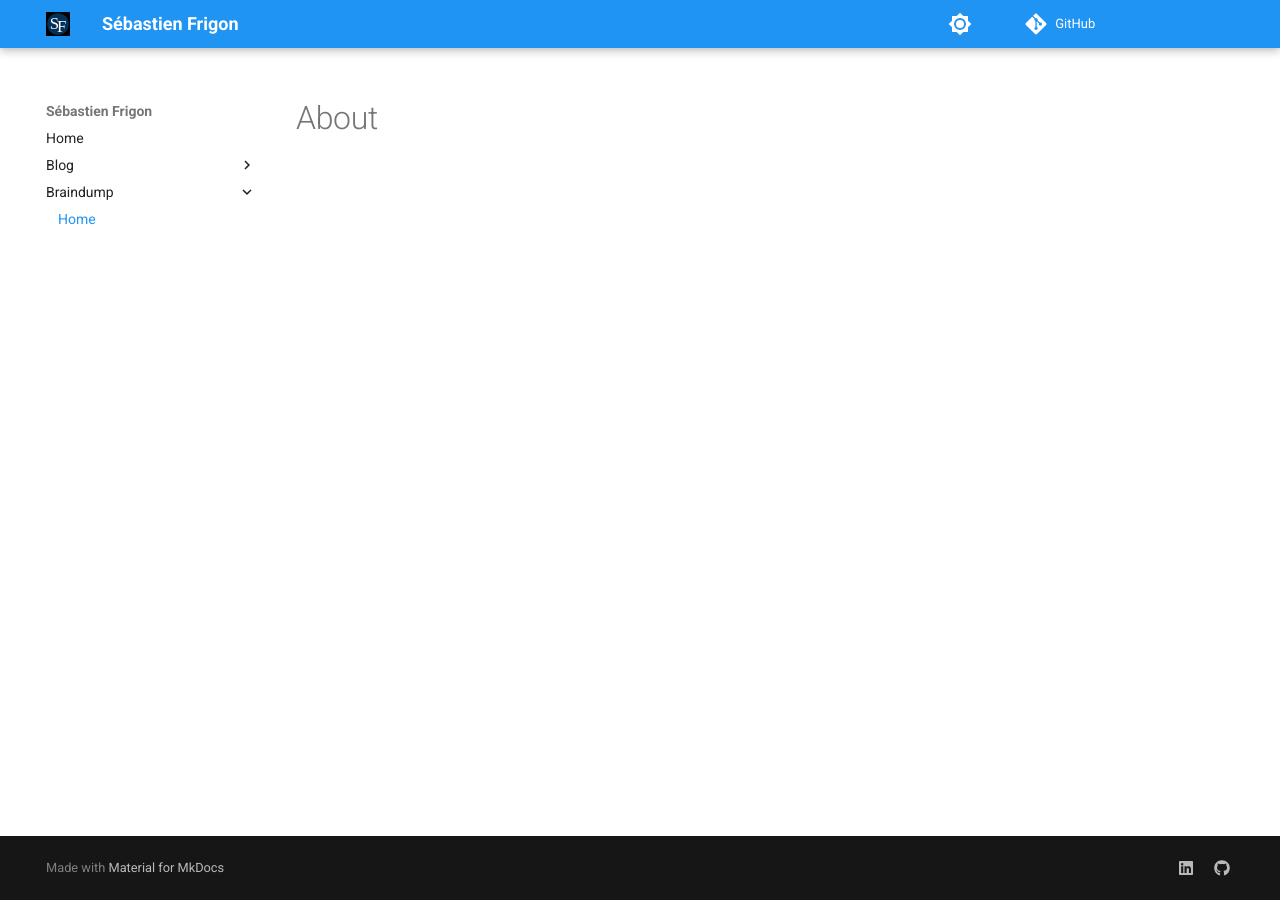
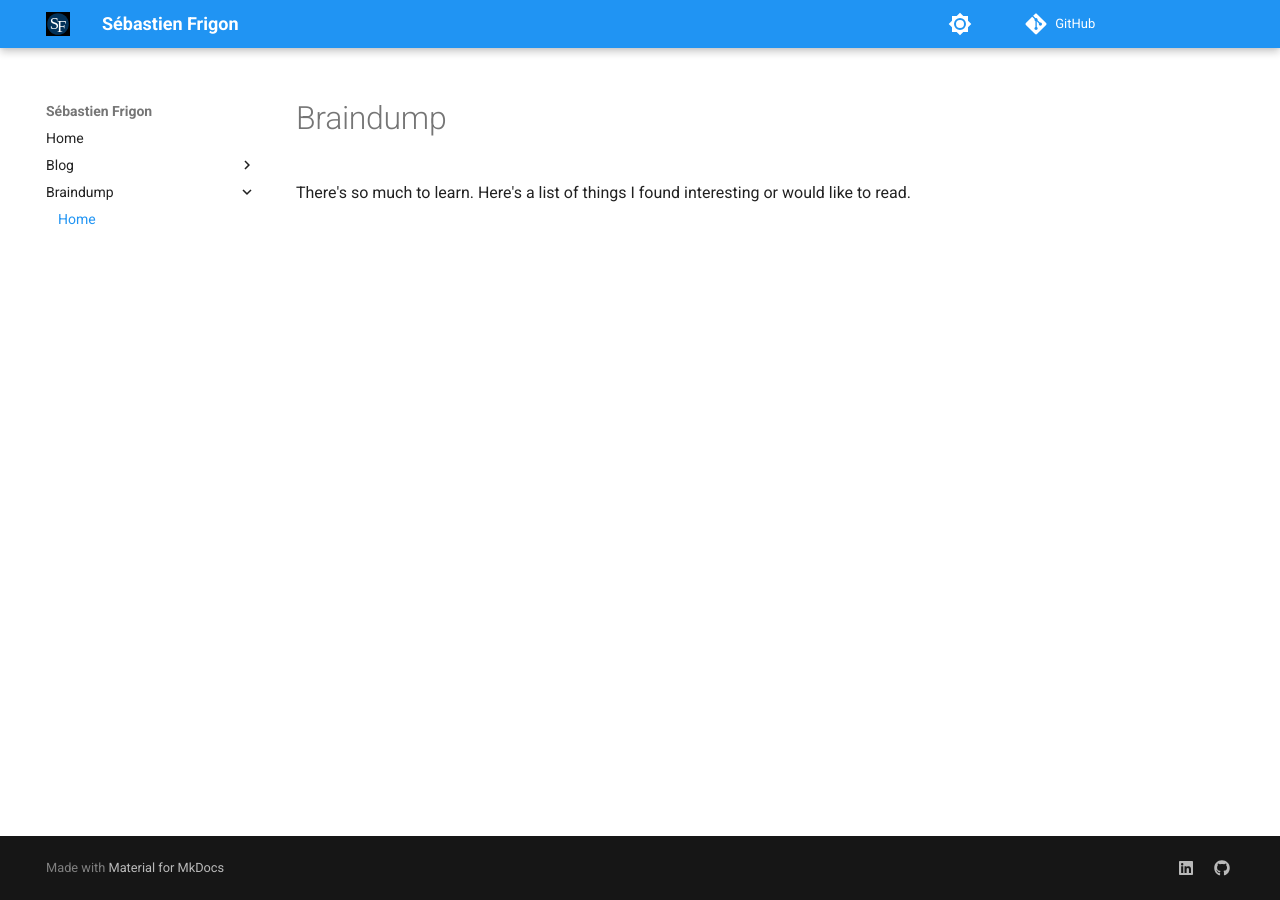
Before and after one commit to cbast/website, an MkDocs documentation site: the page built from docs/en/braindump/index.md, in a window 1280 px wide. Built offline with MkDocs 1.6.1 and Material for MkDocs 9.7.7, drawn with Linux system fonts in a browser that asks for light colours; comment, search, counter and statistics services are not loaded.

Commit message:
Update index.md

```diff
--- a/docs/en/braindump/index.md
+++ b/docs/en/braindump/index.md
@@ -2,4 +2,5 @@
 author: Sébastien Frigon
 ---
 
-# About
+# Braindump
+There's so much to learn. Here's a list of things I found interesting or would like to read.
```
